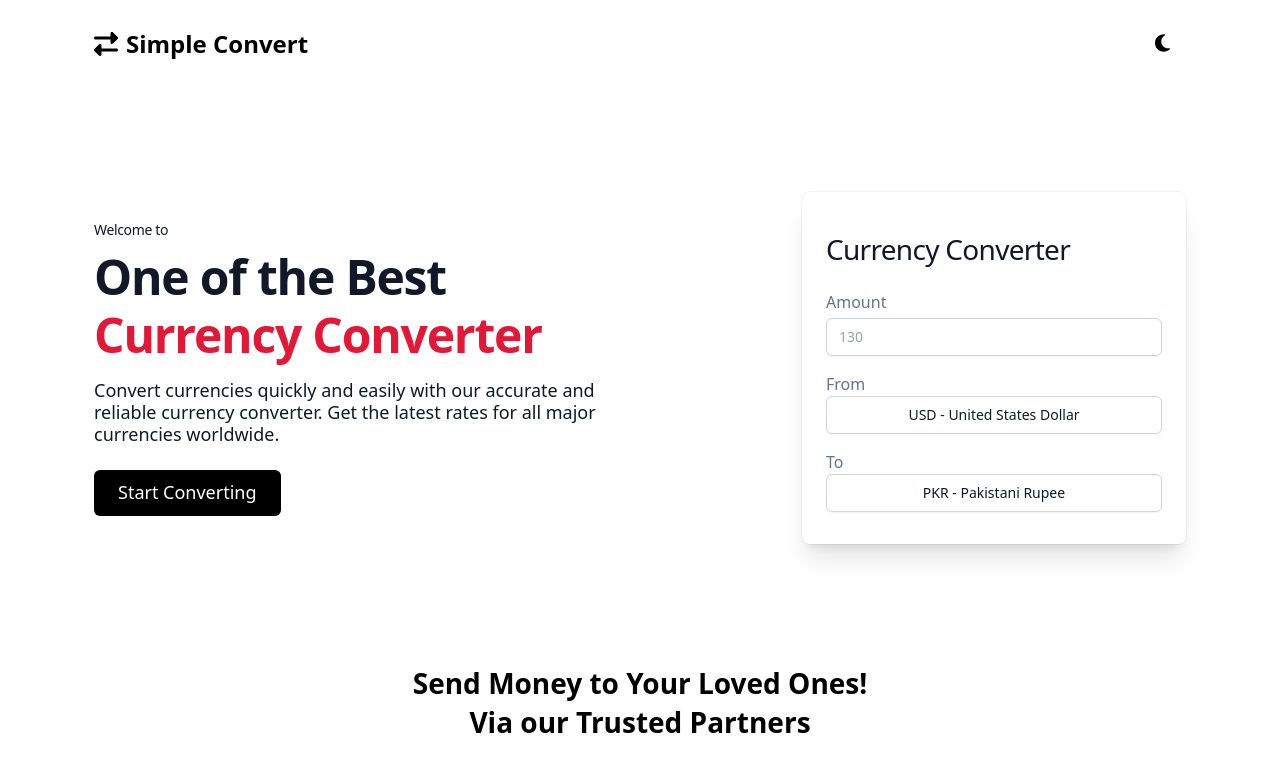
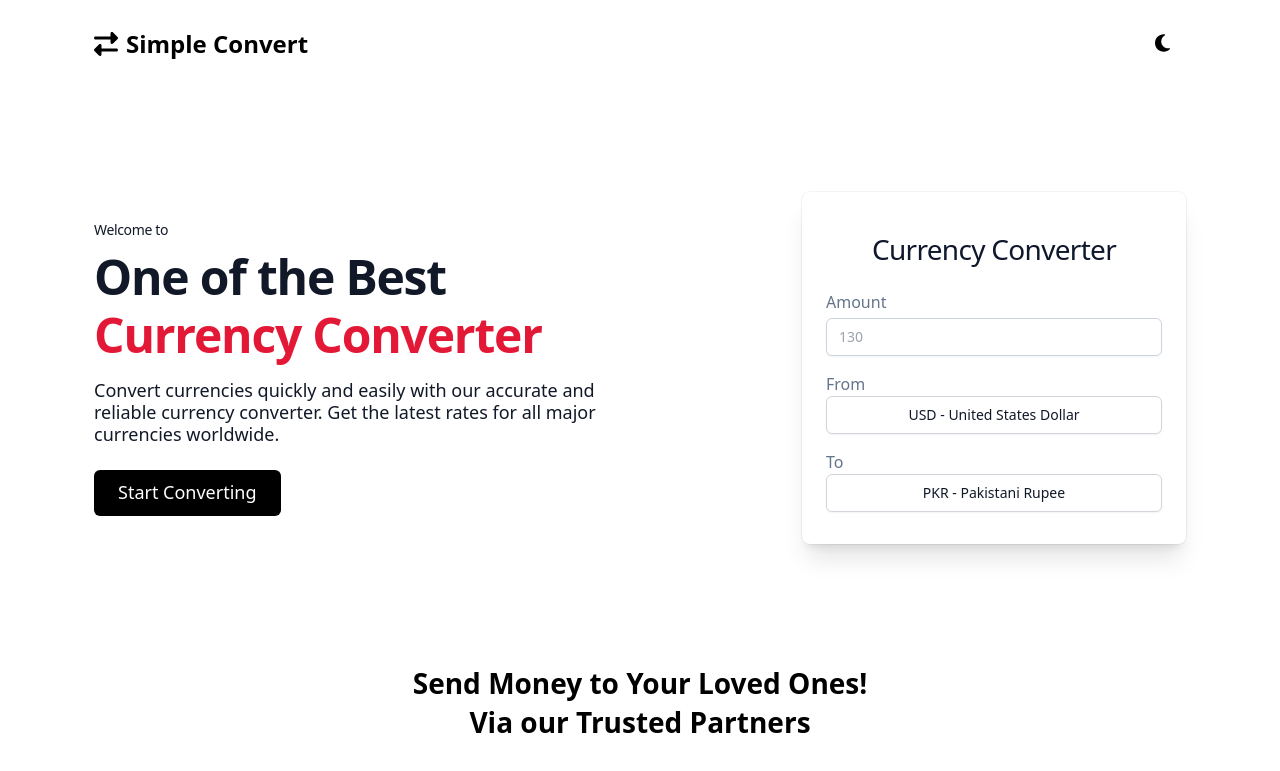
Before and after one commit to SyedAhtsham/Currency-Converter-App, a React (Vite) app: page / in a window 1280 px wide. Shown: the top 771 px of the page. Built offline with nearby package versions, Linux system fonts and the light colour scheme; a web font is replaced by a local one.

Commit message:
Center the Currency converter heading in the currency converter compnenet

```diff
--- a/src/components/CurrencyConverter.jsx
+++ b/src/components/CurrencyConverter.jsx
@@ -62,8 +62,9 @@ function CurrencyConverter({ onAmountFocus, onAmountBlur }) {
 
     return (
         <div className="currency-converter">
-            <h2 className="text-3xl font-medium tracking-tight text-slate-900">Currency Converter</h2>
-
+            <div className='flex flex-col items-center'>
+            <h2 className="text-3xl font-medium tracking-tight  text-slate-900">Currency Converter</h2>
+            </div>
             <div className="mt-4">
                 <p className="text-md text-slate-500">Amount</p>
                 <input
```
